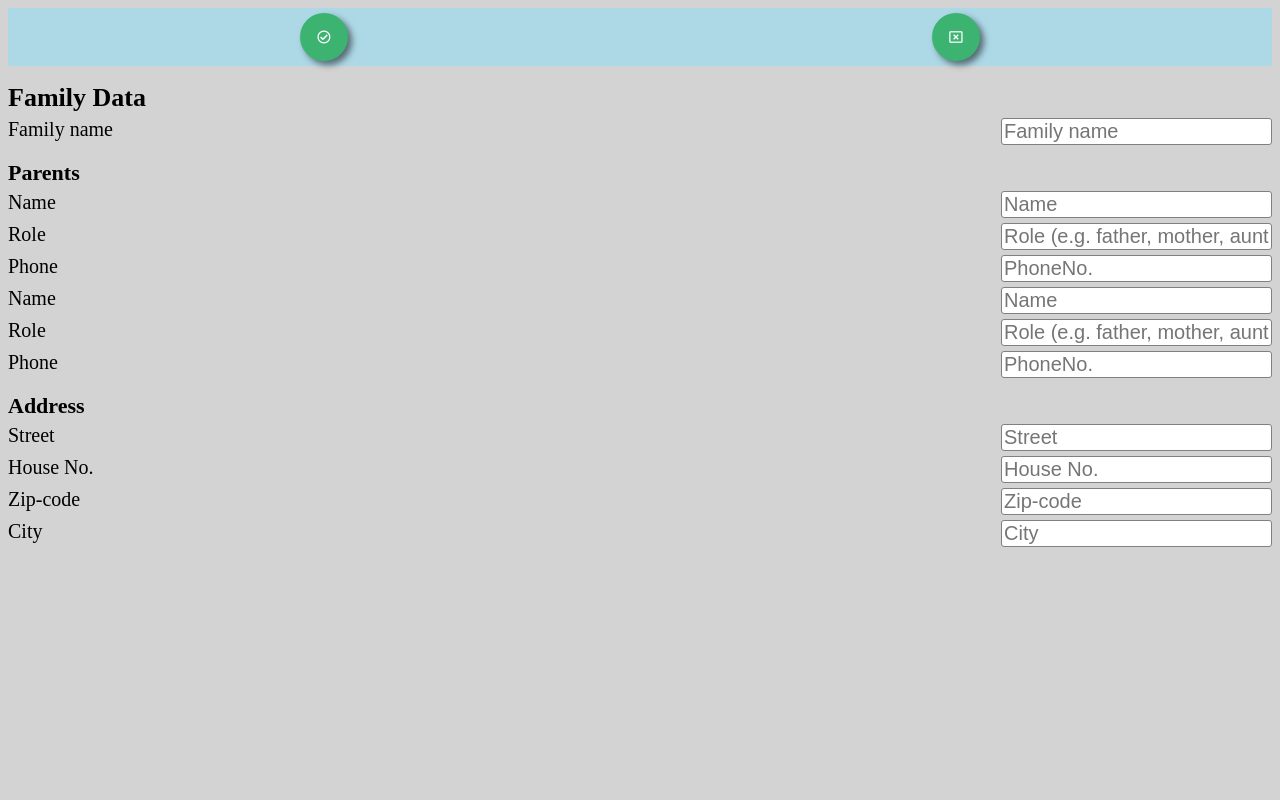
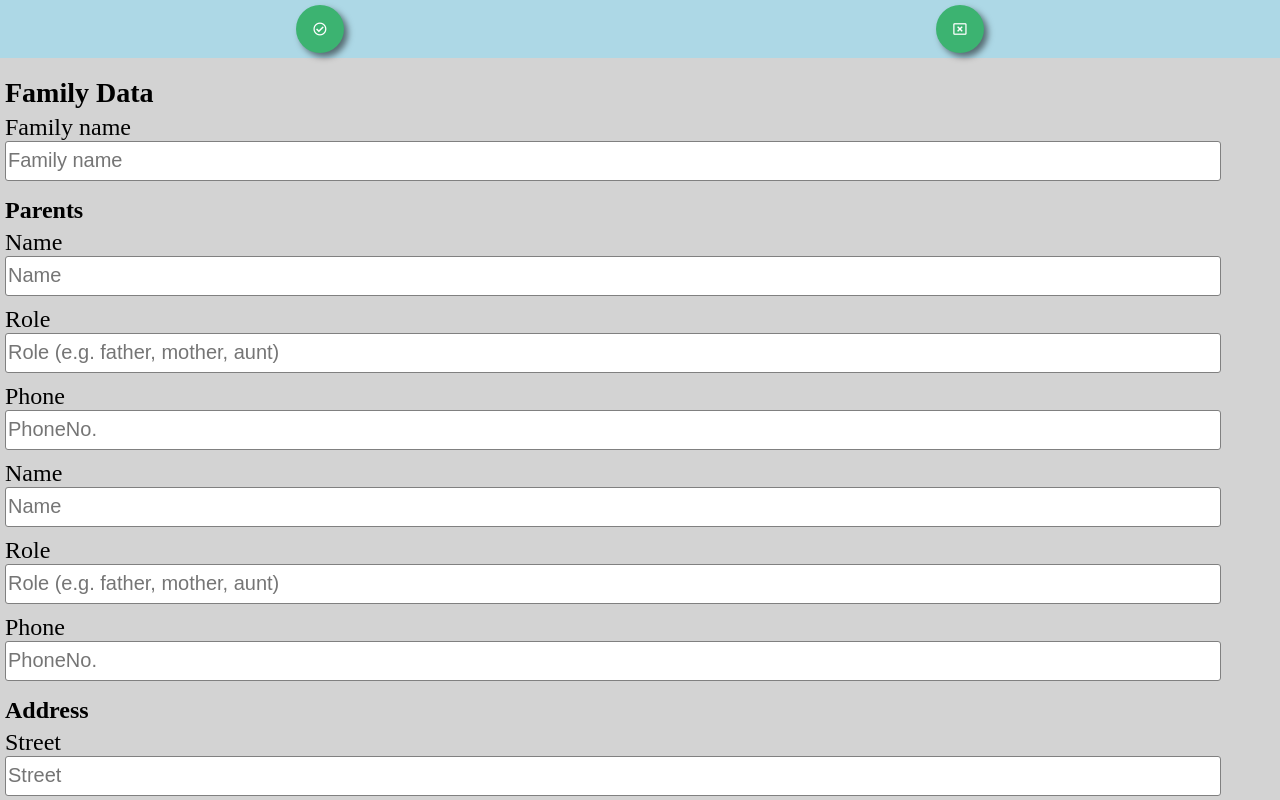
Before and after one commit to struebig/babysitter, a React (Create React App) app: page /familyData in a window 1280 px wide. Shown: the top 800 px of the page. Built offline with nearby package versions, Linux system fonts and the light colour scheme.

Commit message:
Adjust design

```diff
--- a/src/app/GlobalStyles.js
+++ b/src/app/GlobalStyles.js
@@ -4,8 +4,9 @@ export default createGlobalStyle`
 * {
     box-sizing: border-box;
 }
-body{
+body {
     background-color: lightgray;
-    font-size: 20px;
+    margin: 0;
+    font-size: 24px;
 }
 `;
--- a/src/components/Headline.js
+++ b/src/components/Headline.js
@@ -3,16 +3,17 @@ import React from "react";
 import styled from "styled-components";
 
 const sizes = {
-    L: "36px",
-    M: "30px",
-    S: "26px",
-    XS: "22px"
+    L: "40px",
+    M: "32px",
+    S: "28px",
+    XS: "24px"
 };
 function getSize(size) {
     return sizes[size] || sizes.S;
 }
 const StyledHeadline = styled.h1`
     margin-bottom: 5px;
+    margin-left: 5px;
     font-size: ${props => getSize(props.size)};
 `;
 
--- a/src/components/Input.js
+++ b/src/components/Input.js
@@ -2,17 +2,21 @@ import React from "react";
 import styled from "styled-components";
 
 const Container = styled.div`
-    display: flex;
-    justify-content: space-between;
-    margin-bottom: 5px;
+    margin-bottom: 10px;
 `;
 
-const StyledLabel = styled.label``;
+const StyledLabel = styled.label`
+    display: block;
+    margin-left: 5px;
+`;
 
 const StyledInput = styled.input`
     border: 1px gray solid;
     border-radius: 3px;
     font-size: 20px;
+    width: 95%;
+    height: 40px;
+    margin-left: 5px;
 `;
 
 function Input({ className, value, name, placeholder, onChange, label }) {
--- a/src/pages/Household.js
+++ b/src/pages/Household.js
@@ -11,6 +11,8 @@ import {
 import HeaderForm from "../components/HeaderForm";
 
 const StyledForm = styled.form``;
+
+const StyledInput = styled(Input)``;
 
 function HouseholdForm({ history }) {
     const [household, setHousehold] = React.useState(
```
